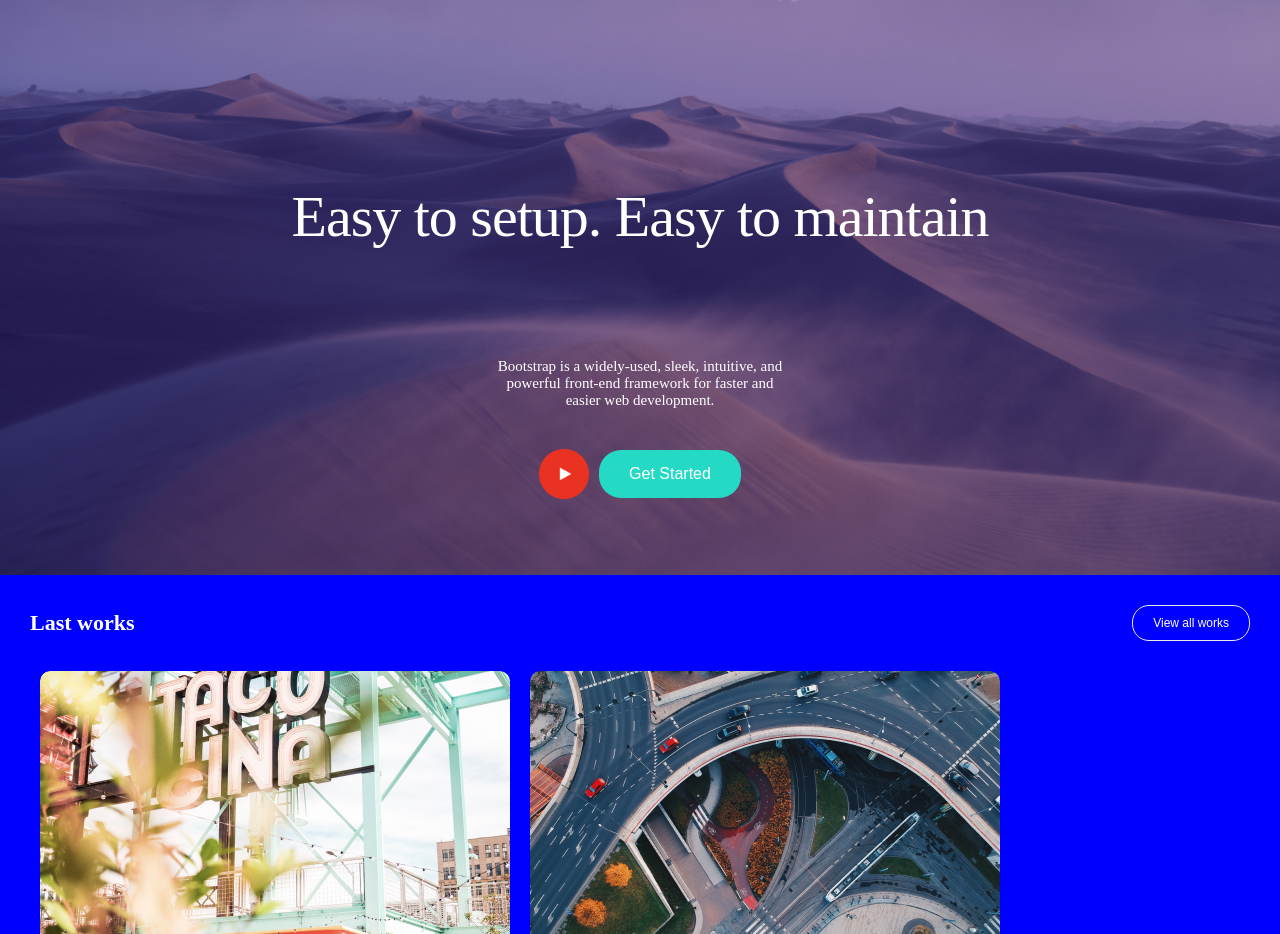
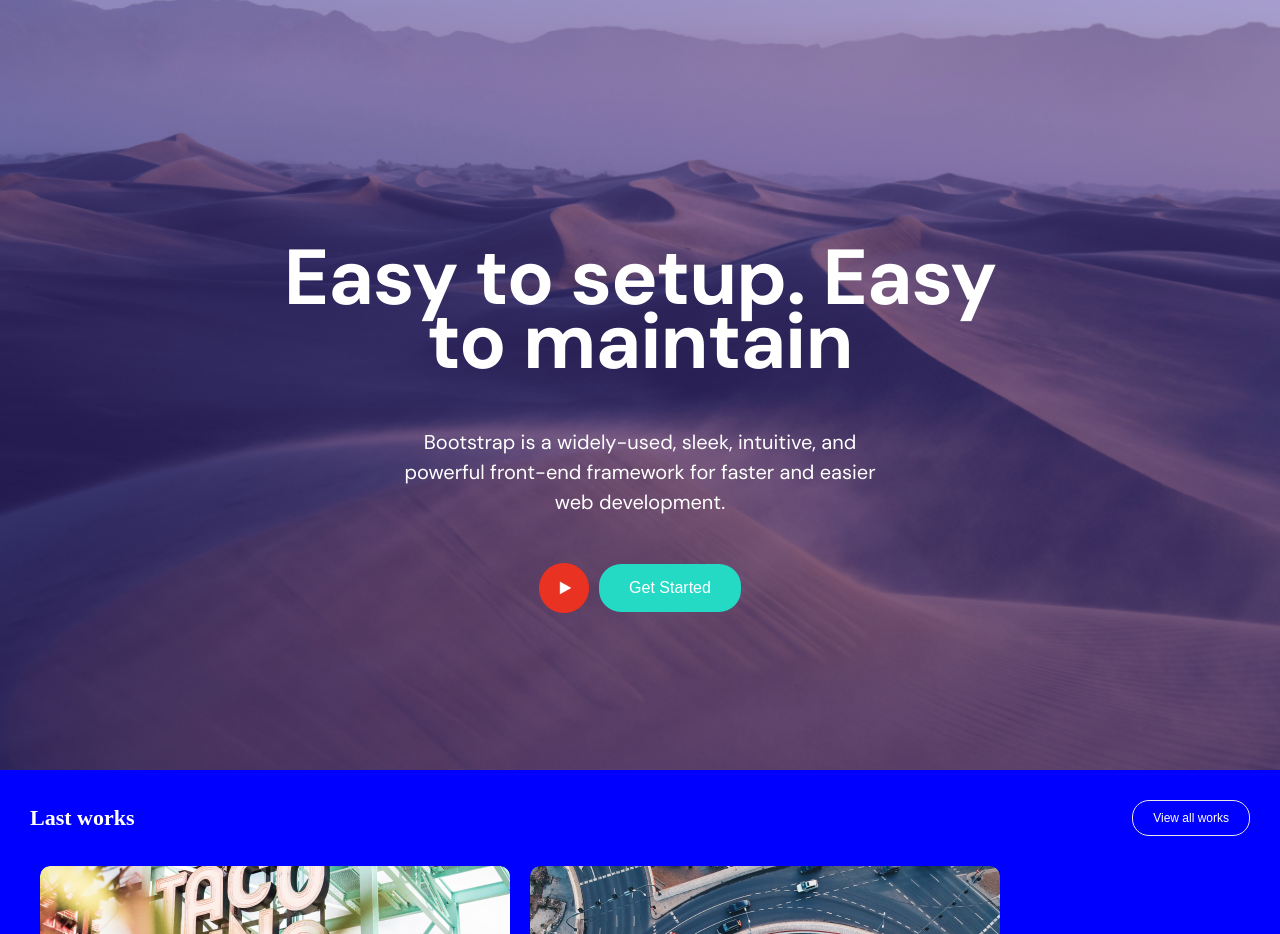
Before and after one commit to classicpages/figma-pages, a Vue app: page / in a window 1280 px wide. Shown: the part 3580-4514 px from the top of the page. Built offline with nearby package versions, Linux system fonts and the light colour scheme.

Commit message:
section Four and Section five and section six  redo

```diff
--- a/src/components/SectionFour.vue
+++ b/src/components/SectionFour.vue
@@ -223,17 +223,19 @@ button {
 
 @media (max-width: 480px) {
   .text {
-    font-size: 32px;
-    line-height: 42px;
+    font-size: 24px;
+    line-height: 34px;
   }
 
   .we {
-    font-size: 14px;
-    line-height: 22px;
+    font-size: 12px;
+    line-height: 18px;
   }
 
   .form-section {
     width: 100%;
+    height: auto;
+    padding: 20px;
   }
 
   input,
--- a/src/components/SectionSix.vue
+++ b/src/components/SectionSix.vue
@@ -1,10 +1,17 @@
 <template>
   <section class="section-six">
     <div class="content">
-    <div class="easy"><h1>Easy to setup. Easy to maintain</h1></div>
-      <p>Bootstrap is a widely-used, sleek, intuitive, and<br> powerful front-end framework for faster and <br> easier web development.</p>
+      <div class="easy"><h1>Easy to setup. Easy to maintain</h1></div>
+      <p>
+        Bootstrap is a widely-used, sleek, intuitive, and powerful front-end
+        framework for faster and easier web development.
+      </p>
       <div class="button-wrapper">
-        <img src="/src/assets/Icon - Fill (1).png" class="button-icon" alt="Icon" />
+        <img
+          src="/src/assets/Icon - Fill (1).png"
+          class="button-icon"
+          alt="Icon"
+        />
         <button class="get-started-button">Get Started</button>
       </div>
     </div>
@@ -13,13 +20,15 @@
 
 <script>
 export default {
-  name: 'SectionSix'
-}
+  name: "SectionSix",
+};
 </script>
 
 <style scoped>
+@import url("https://fonts.googleapis.com/css2?family=DM+Sans:ital,opsz,wght@0,9..40,100..1000;1,9..40,100..1000&display=swap");
+
 .section-six {
-  background-image: url('/src/assets/Rectangle.png');
+  background-image: url("/src/assets/Rectangle.png");
   background-size: cover;
   background-position: center;
   color: white;
@@ -28,30 +37,27 @@ export default {
   align-items: center;
   position: relative;
   width: 100%;
-  height: 605px;
+  height: 100vh;
   text-align: center;
-  background-color: #2F1893;
+  background-color: #2f1893;
 }
 
 .content {
   text-align: center;
   height: 277px;
-}
-
-h1 {
-  margin-bottom: 20px;
-  font-weight: 500;
-  max-width: 770px;
-  max-height: 161px;
-  font-size: 58px;
-  line-height: 70px;
-  letter-spacing: -1px;
-  text-align: center;
+  margin-bottom: 100px;
 }
 
 p {
-  font-size: 15px;
   margin-bottom: 40px;
+  width: 518px;
+  height: 96px;
+  font-family: 'DM Sans', sans-serif;
+  font-size: 22px;
+  line-height: 32px;
+  text-align: center;
+  margin-left: auto;
+  margin-right: auto;
 }
 
 .button-wrapper {
@@ -65,39 +71,93 @@ p {
   width: 50px;
   height: 50px;
   margin-right: 10px;
+  margin-bottom: 100px;
 }
 
 .easy {
- width: 770px;
+  width: 770px;
   height: 161px;
-
+  font-family: "DM Sans";
+  font-size: 58px;
+  line-height: 70px;
+  letter-spacing: -1px;
+  text-align: center;
+  margin: 0 auto;
 }
 
 .get-started-button {
-  background-color: #25DAC5;
+  background-color: #25dac5;
   color: white;
   border: none;
   border-radius: 22px;
   padding: 15px 30px;
   font-size: 16px;
   cursor: pointer;
+  margin-bottom: 100px;
 }
 
 .get-started-button:hover {
   background-color: #84d6cd;
 }
 
-@media (max-width: 768px) {
-  .section-six {
-    padding: 20px;
-  }
-
-  h1 {
-    font-size: 28px;
+/* Responsive styles */
+@media (max-width: 1440px) {
+  .easy {
+    font-size: 52px;
+    line-height: 64px;
   }
 
   p {
+    width: 480px;
+    font-size: 20px;
+    line-height: 30px;
+  }
+}
+
+@media (max-width: 1200px) {
+  .easy {
+    font-size: 48px;
+    line-height: 60px;
+  }
+
+  p {
+    width: 400px;
     font-size: 18px;
+    line-height: 28px;
+  }
+
+  .get-started-button {
+    padding: 14px 28px;
+  }
+}
+
+@media (max-width: 1024px) {
+  .easy {
+    font-size: 42px;
+    line-height: 54px;
+  }
+
+  p {
+    width: 350px;
+    font-size: 18px;
+    line-height: 28px;
+  }
+
+  .get-started-button {
+    padding: 14px 26px;
+  }
+}
+
+@media (max-width: 768px) {
+  .easy {
+    font-size: 36px;
+    line-height: 48px;
+  }
+
+  p {
+    width: 300px;
+    font-size: 16px;
+    line-height: 26px;
   }
 
   .get-started-button {
@@ -107,17 +167,26 @@ p {
 }
 
 @media (max-width: 480px) {
-  h1 {
-    font-size: 24px;
+  .easy {
+    font-size: 32px;
+    line-height: 42px;
+    width: 90%;
   }
 
   p {
-    font-size: 16px;
+    width: 80%;
+    font-size: 14px;
+    line-height: 22px;
   }
 
   .get-started-button {
     padding: 10px 20px;
     font-size: 14px;
   }
+
+  .button-icon {
+    width: 40px;
+    height: 40px;
+  }
 }
 </style>
```
